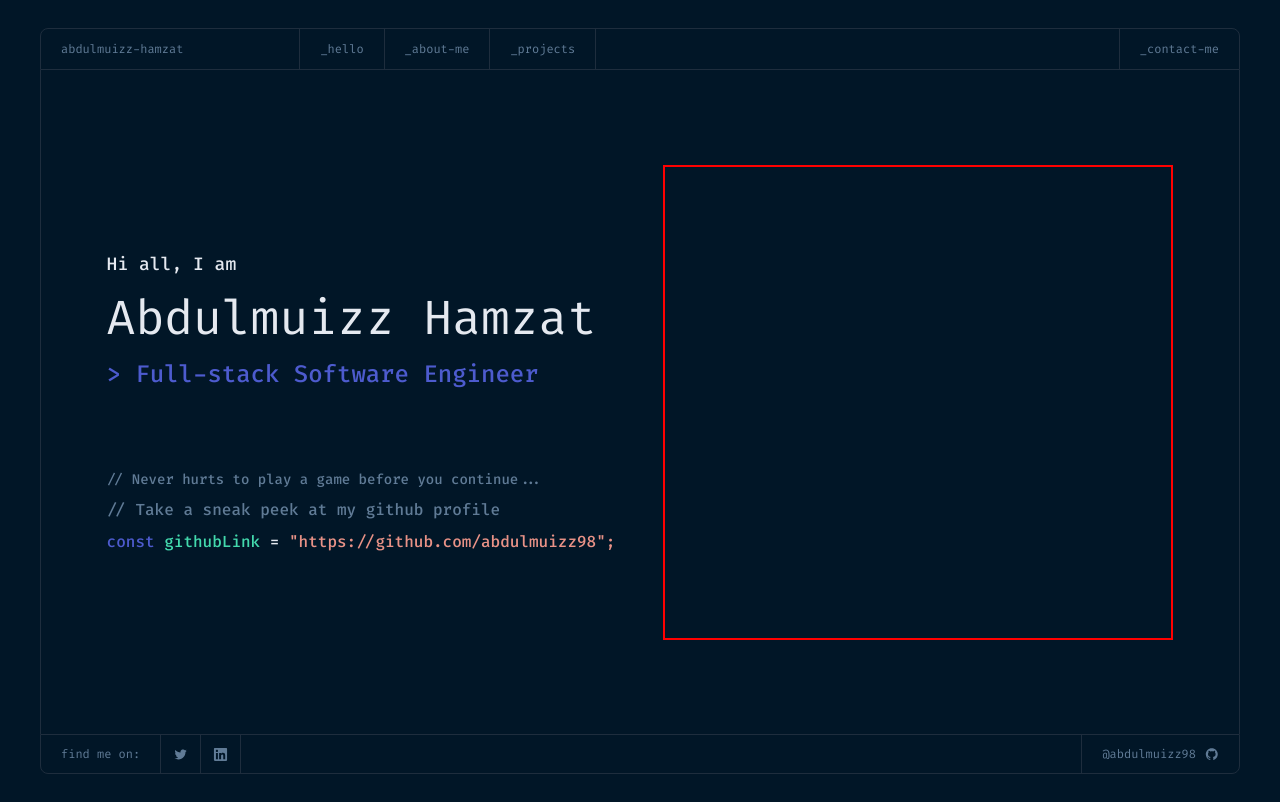
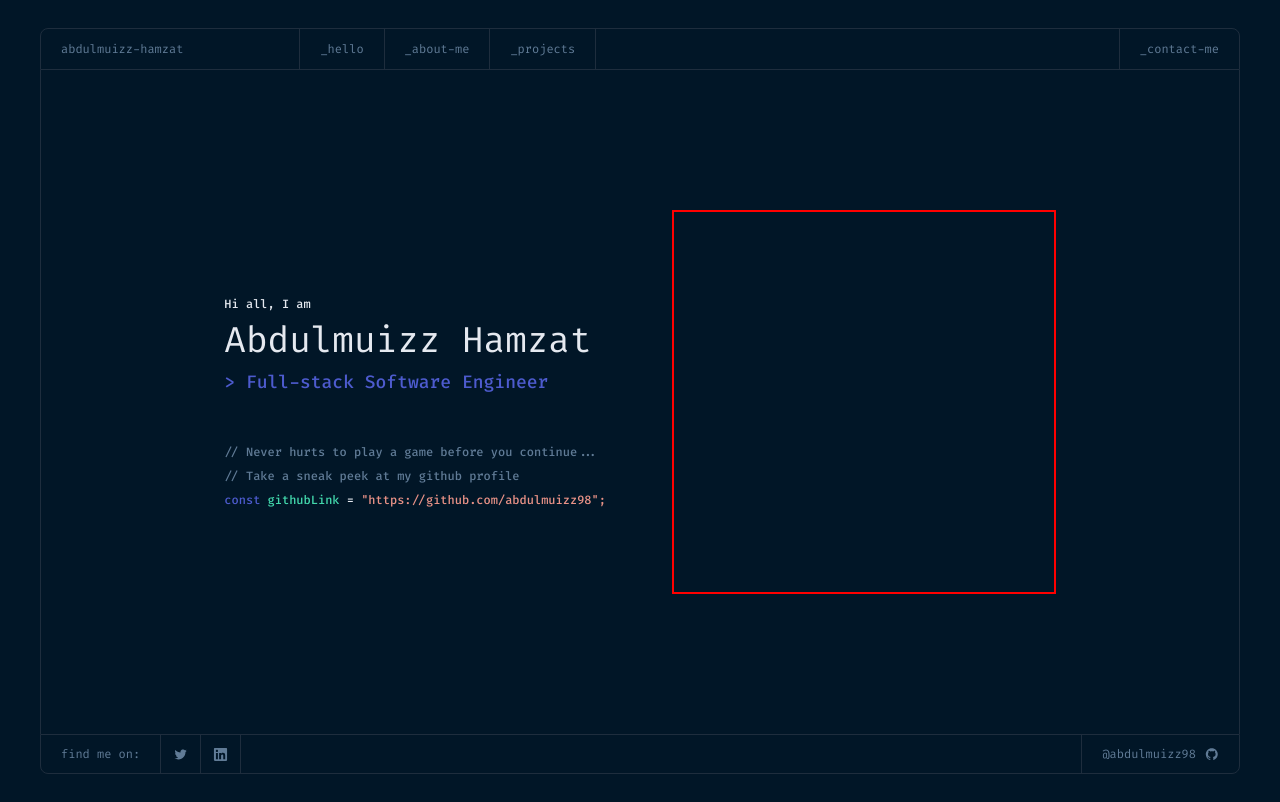
Before and after one commit to Abdulmuizz98/portfolio, a React (Vite) app: page / in a window 1280 px wide. Built offline with nearby package versions, Linux system fonts and the light colour scheme.

Commit message:
fix: resize homepage to realistic size

```diff
--- a/src/components/views/Home.tsx
+++ b/src/components/views/Home.tsx
@@ -1,31 +1,34 @@
 const Home = () => {
   return (
-    <div className="flex main-height border-x border-gray w-full  justify-center items-center  xl:gap-x-12 xxl:gap-x-24">
-      <div className="intro w-4/5 xl:w-auto">
-        <p className="text-white text-lg font-medium">Hi all, I am</p>
-        <p className="text-white text-5xl md:text-6xl xl:text-5xl xxl:text-6xl my-4">
+    <div className="flex main-height border-x border-gray w-full  justify-center items-center  xl:gap-x-12">
+      <div className="intro w-4/5 xl:w-1/3">
+        <p className="text-white text-xs font-medium">Hi all, I am</p>
+        <p className="text-white text-5xl md:text-6xl xl:text-4xl my-2">
           Abdulmuizz Hamzat
         </p>
-        <p className="text-green text-xl xl:text-cyan xl:text-2xl xxl:text-3xl font-medium mb-40 xl:mb-20">
+        <p className="text-green text-xl xl:text-cyan xl:text-lg font-medium mb-40 xl:mb-12">
           &gt; Full-stack Software Engineer
         </p>
 
-        <p className="hidden xl:block font-medium text-sm xl:text-basse">
+        <div className="text-xs font-medium">
+          <p className="hidden xl:block">
             // Never hurts to play a game before you continue...
           </p>
-        <p className="my-2 font-medium text-sm xl:text-base">
-          // Take a sneak peek at my github profile
-        </p>
-        <p className="font-medium text-sm xl:text-base">
+          <p className="my-2">// Take a sneak peek at my github profile</p>
+          <p>
             <span className="text-cyan">const</span>{" "}
             <span className="text-green">githubLink</span>{" "}
             <span className="text-white">=</span>{" "}
-          <a className="text-red" href="https://github.com/abdulmuizz98">
+            <a
+              className="text-red hover:underline"
+              href="https://github.com/abdulmuizz98"
+            >
               "https://github.com/abdulmuizz98";
             </a>
           </p>
         </div>
-      <div className="game-container b-test hidden xl:block"></div>
+      </div>
+      <div className="game-container b-test hidden xl:block w-96 h-96"></div>
     </div>
   );
 };
--- a/src/components/views/about-me/AboutMeSidePane.tsx
+++ b/src/components/views/about-me/AboutMeSidePane.tsx
@@ -13,8 +13,8 @@ const AboutMeSidePane: FC = () => {
         dropdownBody={
           <div className="flex flex-col gap-2 my-3">
             <NestedDropdown section={bio} iconColor="#E99287" />
-            <NestedDropdown section={interests} iconColor="#E99287" />
-            <NestedDropdown section={education} iconColor="#E99287" />
+            <NestedDropdown section={interests} iconColor="#43D9AD" />
+            <NestedDropdown section={education} iconColor="#3A49A4" />
           </div>
         }
       />
--- a/src/components/views/contact-me/ContactMeMain.tsx
+++ b/src/components/views/contact-me/ContactMeMain.tsx
@@ -7,7 +7,7 @@ const ContactMeMain: FC = () => {
       <div className="w-full h-8 border-b border-gray flex">
         {" "}
         <div className="tech-selection border-r border-gray px-5 flex items-center gap-10">
-          contact-me
+          contacts
         </div>
       </div>
       <ContactMeForm />
--- a/src/components/views/projects/ProjectCard.tsx
+++ b/src/components/views/projects/ProjectCard.tsx
@@ -57,12 +57,12 @@ const ProjectCard: FC<ProjectCardProps> = (project) => {
             alt={`The ${project.name} project showcase`}
           />
           {project.techs.length ? (
-            <div className="techs-container absolute top-4 right-4 flex flex-col justify-between gap-2">
+            <div className="techs-container absolute top-3 right-3 flex flex-col justify-between gap-1">
               {project.techs.map(
                 (tech) =>
                   tech in technologies && (
                     <div
-                      className="icon-container w-6 h-6 rounded-sm flex items-center justify-center text-black"
+                      className="icon-container w-4 h-4 rounded-sm flex items-center justify-center text-black"
                       style={{ backgroundColor: getColor(tech) }}
                     >
                       {technologies[`${tech}`]}
--- a/src/css/App.css
+++ b/src/css/App.css
@@ -74,10 +74,10 @@ nav {
   position: relative;
 }
 
-.game-container {
+/* .game-container {
   width: 510px;
   height: 475px;
-}
+} */
 
 .ham-icon {
   cursor: pointer;
```
Also changed, not shown: src/components/views/about-me/AboutMeMain.tsx (+0 -8 lines). Lines whose indentation alone changed are shown as unchanged.
